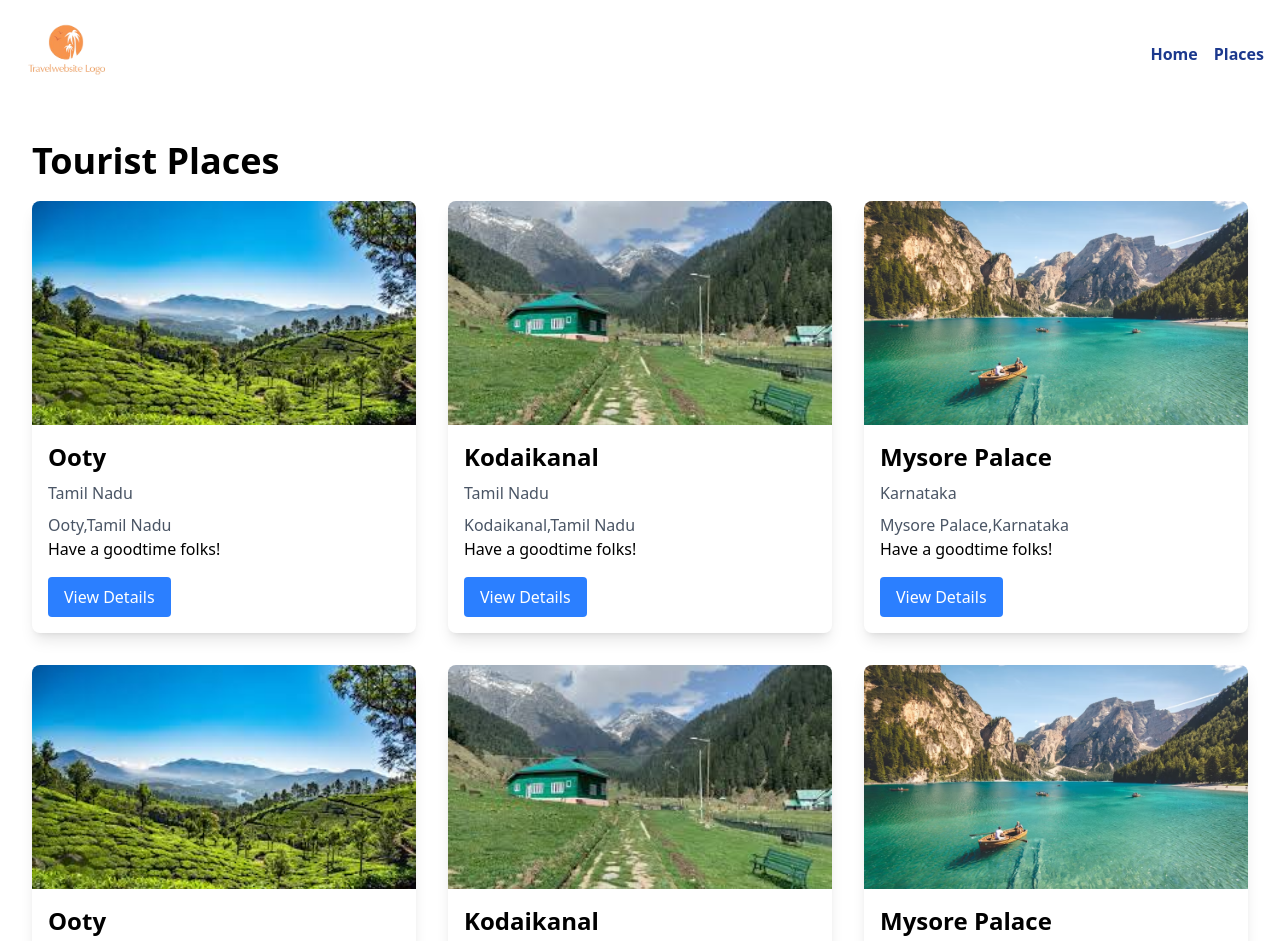
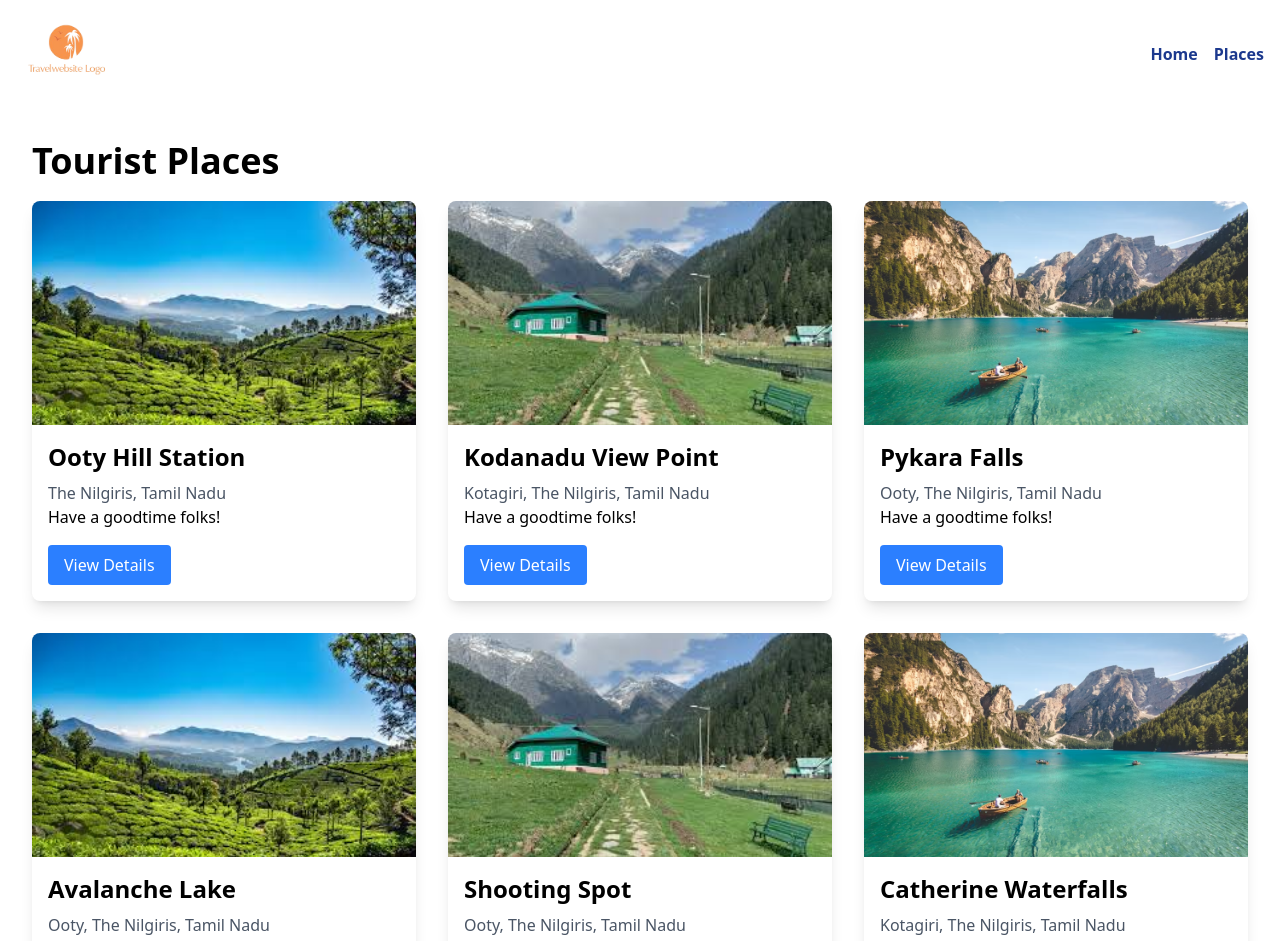
Before and after one commit to Ganeshmurthy-G/Mini-Tour-App-NextJS, a Next.js app: page /places in a window 1280 px wide. Shown: the top 941 px of the page. Built offline with nearby package versions, Linux system fonts and the light colour scheme.

Commit message:
Modification in data.js file

```diff
--- a/src/app/places/[id]/page.js
+++ b/src/app/places/[id]/page.js
@@ -29,20 +29,16 @@ const PlaceDetailPage = async ({ params }) => {
       </h1>
 
       <p className="text-xl text-gray-600 mt-2">
-        📍 {place.location}
+       📍{place.location}
       </p>
 
-      <p className="mt-6 text-lg">
-        {place.description}
-      </p>
-
-      <div className="mt-6 space-y-2">
+      <div className="mt-2 space-y-2">
         <p>
-          ⭐ Rating: {place.rating}
+          ⭐ Rating: {place.rating?place.rating:"5"}
         </p>
 
         <p>
-          🗓 Best Time To Visit: {place.bestTimeToVisit}
+          🗓 Best Time To Visit: {place.bestTimeToVisit?place.bestTimeToVisit:"Mid-Day"}
         </p>
       </div>
 
--- a/src/app/places/page.js
+++ b/src/app/places/page.js
@@ -33,10 +33,6 @@ export default function PlacesPage() {
                 {place.location}
               </p>
 
-              <p className="text-gray-600 mt-2">
-                {place.name},{place.location}
-              </p>
-
               <p>Have a goodtime folks!</p>
 
               <Link
--- a/src/data.js
+++ b/src/data.js
@@ -1,74 +1,74 @@
 export const places = [
     {
         id: 1,
-        name: "Ooty",
-        location: "Tamil Nadu",
+        name: "Ooty Hill Station",
+        location: "The Nilgiris, Tamil Nadu",
         image: "/tour1.jpg"
     },
     {
         id: 2,
-        name: "Kodaikanal",
-        location: "Tamil Nadu",
+        name: "Kodanadu View Point",
+        location: "Kotagiri, The Nilgiris, Tamil Nadu",
         image: "/tour.jpg"
     },
     {
         id: 3,
-        name: "Mysore Palace",
-        location: "Karnataka",
+        name: "Pykara Falls",
+        location: "Ooty, The Nilgiris, Tamil Nadu",
         image: "/tour2.avif"
     },
     {
         id: 4,
-        name: "Ooty",
-        location: "Tamil Nadu",
+        name: "Avalanche Lake",
+        location: "Ooty, The Nilgiris, Tamil Nadu",
         image: "/tour1.jpg"
     },
     {
         id: 5,
-        name: "Kodaikanal",
-        location: "Tamil Nadu",
+        name: "Shooting Spot",
+        location: "Ooty, The Nilgiris, Tamil Nadu",
         image: "/tour.jpg"
     },
     {
         id: 6,
-        name: "Mysore Palace",
-        location: "Karnataka",
+        name: "Catherine Waterfalls",
+        location: "Kotagiri, The Nilgiris, Tamil Nadu",
         image: "/tour2.avif"
     },
     {
         id: 7,
-        name: "Ooty",
-        location: "Tamil Nadu",
+        name: "Kodanadu Tea Estate",
+        location: "Kotagiri, The Nilgiris, Tamil Nadu",
         image: "/tour1.jpg"
     },
     {
         id: 8,
-        name: "Kodaikanal",
-        location: "Tamil Nadu",
+        name: "Botanical Garden",
+        location: "Ooty, The Nilgiris, Tamil Nadu",
         image: "/tour.jpg"
     },
     {
         id: 9,
-        name: "Mysore Palace",
-        location: "Karnataka",
+        name: "Sims Park",
+        location: "Coonoor, The Nilgiris, Tamil Nadu",
         image: "/tour2.avif"
     },
     {
         id: 10,
-        name: "Ooty",
-        location: "Tamil Nadu",
+        name: "Dolphin Nose",
+        location: "Coonoor, The Nilgiris, Tamil Nadu",
         image: "/tour1.jpg"
     },
     {
         id: 11,
-        name: "Kodaikanal",
-        location: "Tamil Nadu",
+        name: "Eagle Adventures",
+        location: "Ooty, The Nilgiris, Tamil Nadu",
         image: "/tour.jpg"
     },
     {
         id: 12,
-        name: "Mysore Palace",
-        location: "Karnataka",
+        name: "Masinagudi",
+        location: "Ooty, The Nilgiris, Tamil Nadu",
         image: "/tour2.avif"
     }
 ];
```
